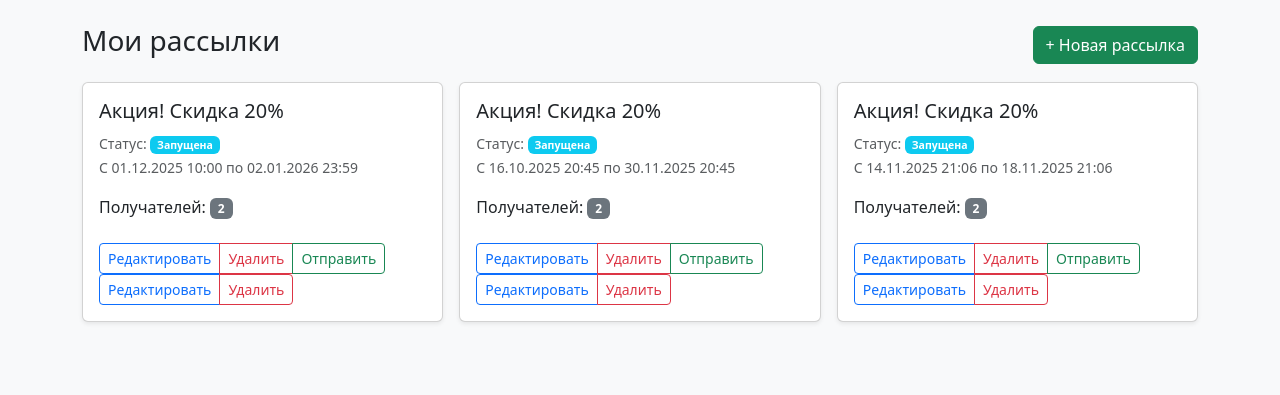
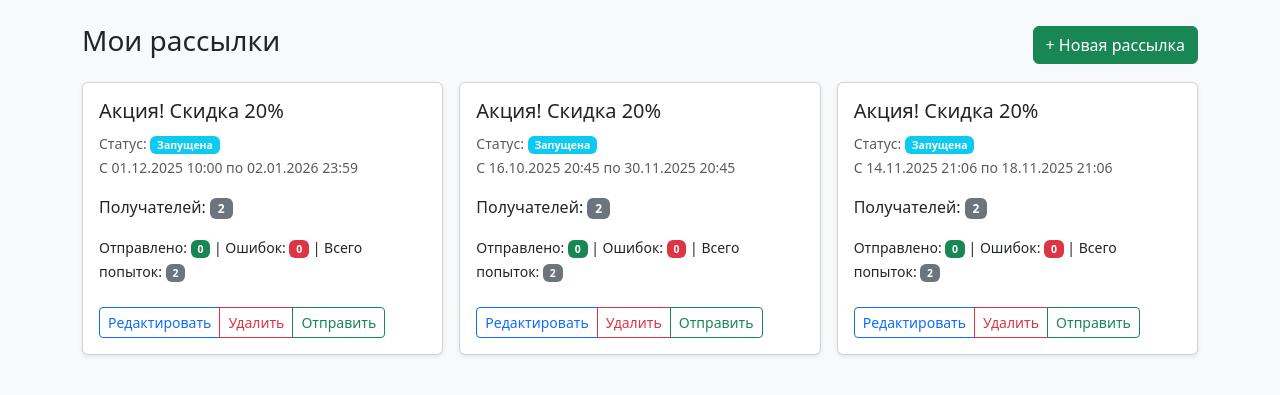
Before and after one commit to IMPAIA1967/coursework3, a Django app: page /mailings/ in a window 1280 px wide. Shown: the part 56-451 px from the top of the page. Run offline with Django 5.2, Linux system fonts and the light colour scheme; a user stored in the database is signed in; data comes from the database, SQL or seed files in the repository; both versions use the stored data as it was after the commit.

Commit message:
счетчик добавлен

```diff
--- a/mailing_service/mailings/models.py
+++ b/mailing_service/mailings/models.py
@@ -36,9 +36,22 @@ class Mailing(models.Model):
     recipients = models.ManyToManyField(Recipient)
     owner = models.ForeignKey('userapp.User', on_delete=models.CASCADE) # владелец рассылки
 
-
     def __str__(self):
         return f'Рассылка {self.id}'
+
+    def total_attempts(self):
+        return self.attempt_set.count()
+
+    def successful_attempts(self):
+        return self.attempt_set.filter(status='success').count()
+
+    def failed_attempts(self):
+        return self.attempt_set.filter(status='error').count()
+
+    def messages_sent(self):
+        return self.successful_attempts() # 1 попытка = 1 письмо
+
+
 
 class Attempt(models.Model):
     mailing = models.ForeignKey(Mailing, on_delete=models.CASCADE)
--- a/mailing_service/mailings/templates/mailings/mailing_list.html
+++ b/mailing_service/mailings/templates/mailings/mailing_list.html
@@ -22,14 +22,17 @@
                                 </small>
                             </p>
                             <p class="card-text">Получателей: <span class="badge bg-secondary">{{ mailing.recipients.count }}</span></p>
+                            <p class="card-text">
+                                <small>
+                                        Отправлено: <span class="badge bg-success">{{ mailing.messages_sent }}</span> |
+                                        Ошибок: <span class="badge bg-danger">{{ mailing.failed_attempts }}</span> |
+                                        Всего попыток: <span class="badge bg-secondary">{{ mailing.total_attempts }}</span>
+                                </small>
+                            </p>
                             <div class="btn-group btn-group-sm mt-2">
                                 <a href="{% url 'mailings:mailing_update' mailing.pk %}" class="btn btn-outline-primary">Редактировать</a>
                                 <a href="{% url 'mailings:mailing_delete' mailing.pk %}" class="btn btn-outline-danger">Удалить</a>
                                 <a href="{% url 'mailings:mailing_send' mailing.pk %}" class="btn btn-outline-success">Отправить</a>
-                            </div>
-                            <div class="btn-group btn-group-sm">
-                                <a href="{% url 'mailings:mailing_update' mailing.pk %}" class="btn btn-outline-primary">Редактировать</a>
-                                <a href="{% url 'mailings:mailing_delete' mailing.pk %}" class="btn btn-outline-danger">Удалить</a>
                             </div>
                         </div>
                     </div>
```
Also changed, not shown: mailing_service/db.sqlite3.
